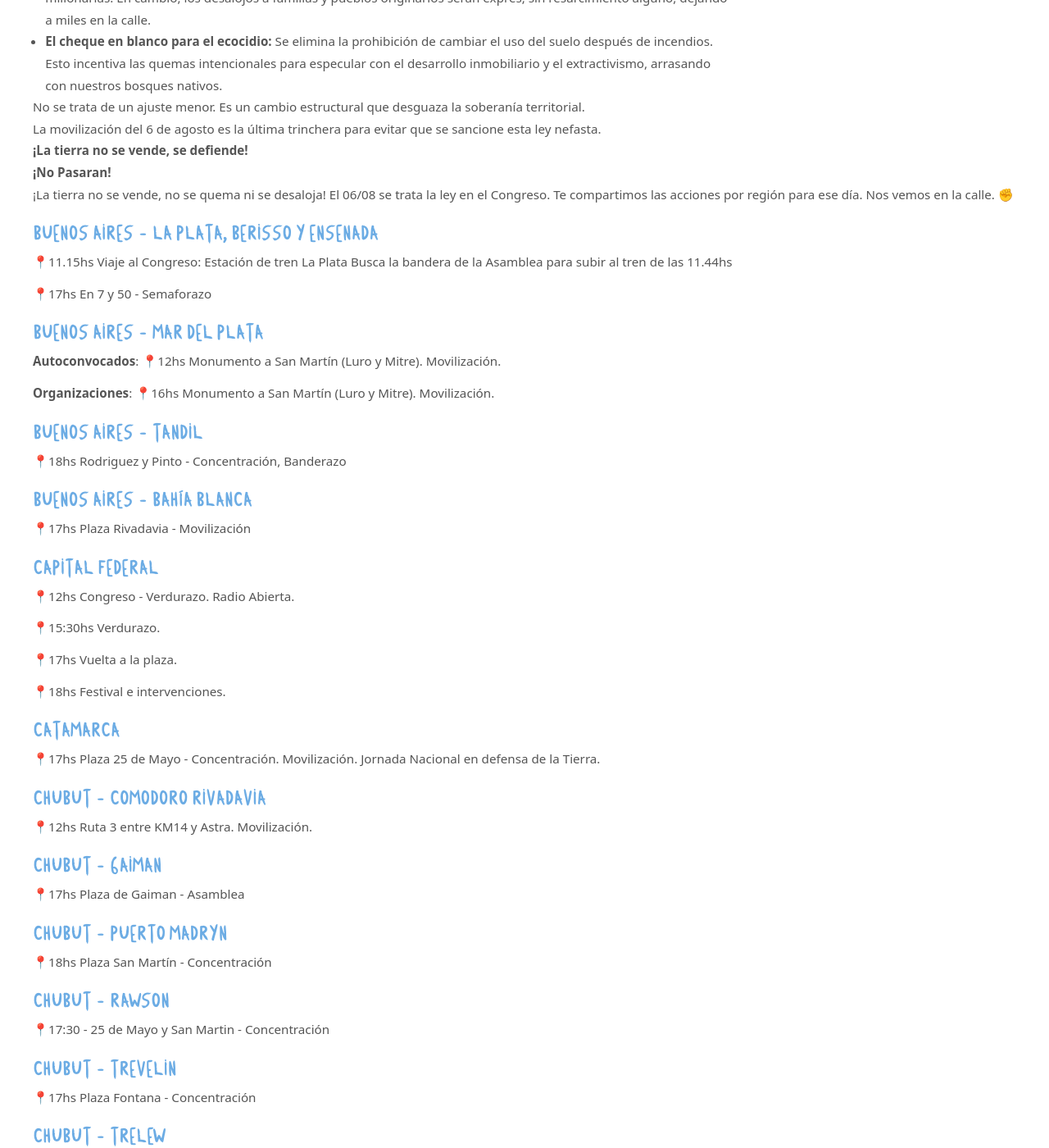
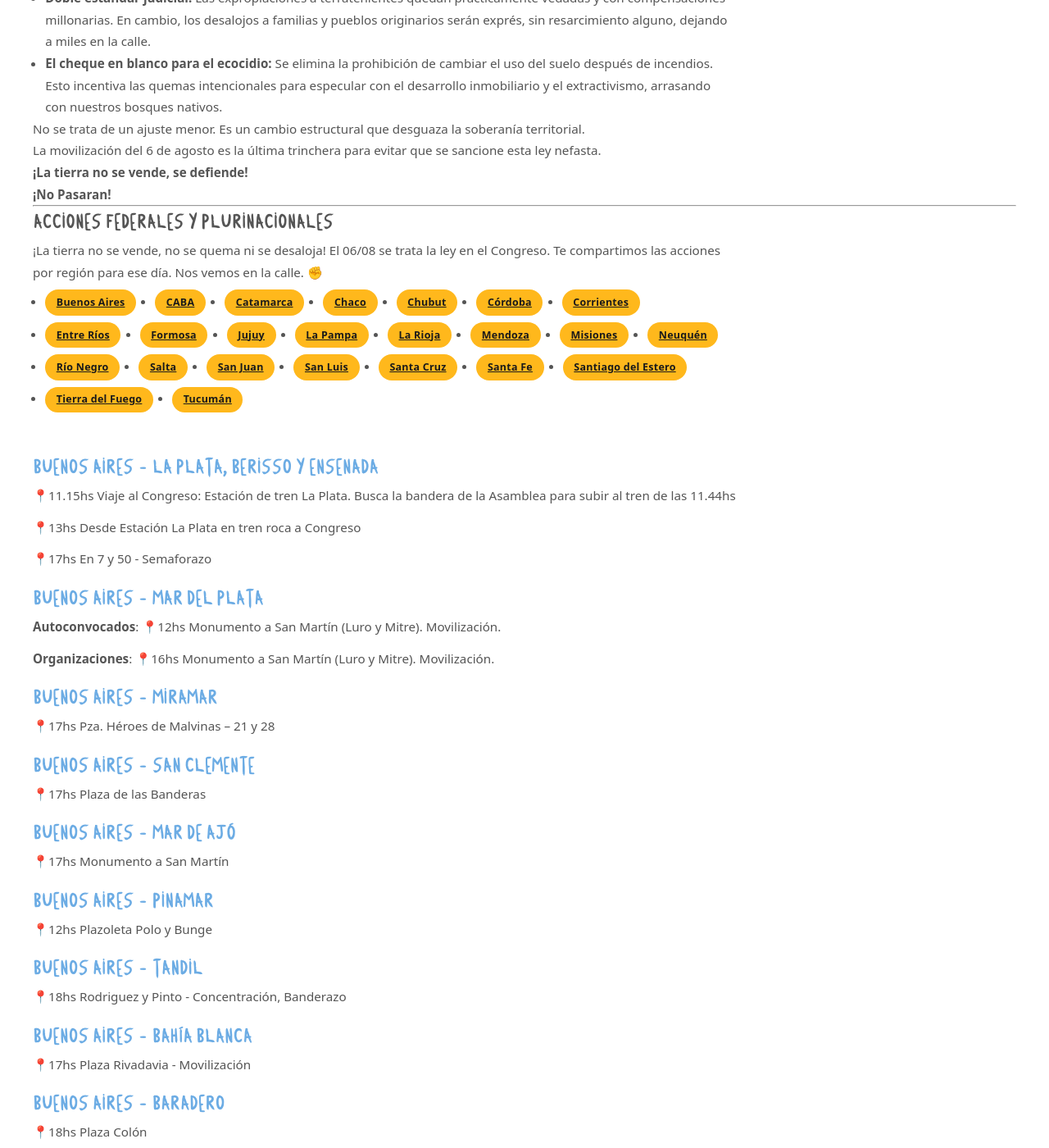
Before and after one commit to LaCamisetaOrg/LaCamisetaOrg.github.io, a Jekyll site: the page built from _actions/acciones68.md, in a window 1280 px wide and 1400 px high, scrolled down 844 px. Shown: the whole window at 82% size. Built offline with Jekyll 4.4.1, drawn with Linux system fonts in a browser that asks for light colours; a script that is not in the unit is left out; some of the changed text lies outside the part shown.

Commit message:
Add files via upload

```diff
--- a/_actions/acciones68.md
+++ b/_actions/acciones68.md
@@ -30,7 +30,7 @@ images:
 <div style="display:flex; gap:1.5rem; align-items:flex-start; flex-wrap:wrap;">
 <div style="flex:1; min-width:260px;">
 <p><strong>ALERTA! No bajemos la guardia. ⚠️⚠️</strong></p>
-<p>El gobierno intenta instalar el relato de que "cedió" al no aumentar el cupo del 15% de extranjerización. No nos dejemos engañar: es solo el anzuelo para que el resto del proyecto, mucho más letal, pase desapercibido. La estructura central que atenta contra la soberanía y la justicia territorial, sigue intacta.</p>
+<p>El gobierno intenta instalar el relato de que "cedió" al no aumentar el cupo del 15% de extranjerización. No nos dejemos engañar: es solo el anzuelo para que el resto del proyecto, mucho más letal, pase desapercibido. La estructura central que atenta contra la soberanía y la justicia territorial, sigue intacta. <strong>Necesitamos más presión social para derribar la ley entera.</strong></p>
 <p><strong>Ejes concretos que SIGUEN EN PIE y que debemos frenar el 6 de agosto:</strong></p>
 <ul>
 <li><strong>Sin límites para los extranjeros.</strong> Sigue firme la derogación del artículo 10, que prohibía a un mismo extranjero tener más de 1.000 hectáreas en la zona núcleo. Habilitando mayor concentración de latifundios en manos foráneas.</li>
@@ -43,6 +43,8 @@ images:
 La movilización del 6 de agosto es la última trinchera para evitar que se sancione esta ley nefasta.<br>
 <strong>¡La tierra no se vende, se defiende!<br>
 ¡No Pasaran!</strong></p>
+
+
 </div>
 <div style="flex:0 0 auto;">
 <blockquote class="instagram-media" data-instgrm-permalink="https://www.instagram.com/p/DbrCUoNEQEm/" data-instgrm-version="14" style="background:#FFF; border:0; border-radius:3px; box-shadow:0 0 1px 0 rgba(0,0,0,0.5),0 1px 10px 0 rgba(0,0,0,0.15); margin: 1px; max-width:540px; min-width:326px; padding:0; width:99.375%; width:-webkit-calc(100% - 2px); width:calc(100% - 2px);">
@@ -51,11 +53,52 @@ La movilización del 6 de agosto es la última trinchera para evitar que se sanc
 </div>
 </div>
 
-¡La tierra no se vende, no se quema ni se desaloja! El 06/08 se trata la ley en el Congreso. Te compartimos las acciones por región para ese día. Nos vemos en la calle. ✊
+------
 
-## Buenos Aires - La Plata, Berisso y Ensenada
+<div style="display:flex; gap:1.5rem; align-items:flex-start; flex-wrap:wrap;">
+<div style="flex:1; min-width:260px;">
+<h1>Acciones federales y plurinacionales</h1>
+<p>¡La tierra no se vende, no se quema ni se desaloja! El 06/08 se trata la ley en el Congreso. Te compartimos las acciones por región para ese día. Nos vemos en la calle. ✊</p>
+<ul class="hashtag-list hashtag-list--4col">
+  <li><a class="hashtag-chip" href="#buenos-aires">Buenos Aires</a></li>
+  <li><a class="hashtag-chip" href="#capital-federal">CABA</a></li>
+  <li><a class="hashtag-chip" href="#catamarca">Catamarca</a></li>
+  <li><a class="hashtag-chip" href="#chaco">Chaco</a></li>
+  <li><a class="hashtag-chip" href="#chubut">Chubut</a></li>
+  <li><a class="hashtag-chip" href="#cordoba">Córdoba</a></li>
+  <li><a class="hashtag-chip" href="#corrientes">Corrientes</a></li>
+  <li><a class="hashtag-chip" href="#entre-rios">Entre Ríos</a></li>
+  <li><a class="hashtag-chip" href="#formosa">Formosa</a></li>
+  <li><a class="hashtag-chip" href="#jujuy">Jujuy</a></li>
+  <li><a class="hashtag-chip" href="#la-pampa">La Pampa</a></li>
+  <li><a class="hashtag-chip" href="#la-rioja">La Rioja</a></li>
+  <li><a class="hashtag-chip" href="#mendoza">Mendoza</a></li>
+  <li><a class="hashtag-chip" href="#misiones">Misiones</a></li>
+  <li><a class="hashtag-chip" href="#neuquen">Neuquén</a></li>
+  <li><a class="hashtag-chip" href="#rio-negro">Río Negro</a></li>
+  <li><a class="hashtag-chip" href="#salta">Salta</a></li>
+  <li><a class="hashtag-chip" href="#san-juan">San Juan</a></li>
+  <li><a class="hashtag-chip" href="#san-luis">San Luis</a></li>
+  <li><a class="hashtag-chip" href="#santa-cruz">Santa Cruz</a></li>
+  <li><a class="hashtag-chip" href="#santa-fe">Santa Fe</a></li>
+  <li><a class="hashtag-chip" href="#santiago-del-estero">Santiago del Estero</a></li>
+  <li><a class="hashtag-chip" href="#tierra-del-fuego">Tierra del Fuego</a></li>
+  <li><a class="hashtag-chip" href="#tucuman">Tucumán</a></li>
+</ul>
+</div>
+<div style="flex:0 0 auto;">
+<blockquote class="instagram-media" data-instgrm-permalink="https://www.instagram.com/reel/Dbo-MKLunQa/" data-instgrm-version="14" style="background:#FFF; border:0; border-radius:3px; box-shadow:0 0 1px 0 rgba(0,0,0,0.5),0 1px 10px 0 rgba(0,0,0,0.15); margin: 1px; max-width:540px; min-width:326px; padding:0; width:99.375%; width:-webkit-calc(100% - 2px); width:calc(100% - 2px);">
+</blockquote>
+<script async src="//www.instagram.com/embed.js"></script>
+</div>
+</div>
 
-📍11.15hs Viaje al Congreso: Estación de tren La Plata Busca la bandera de la Asamblea para subir al tren de las 11.44hs
+
+## Buenos Aires - La Plata, Berisso y Ensenada {#buenos-aires}
+
+📍11.15hs Viaje al Congreso: Estación de tren La Plata. Busca la bandera de la Asamblea para subir al tren de las 11.44hs
+
+📍13hs Desde Estación La Plata en tren roca a Congreso
 
 📍17hs En 7 y 50 - Semaforazo
 
@@ -65,6 +108,22 @@ La movilización del 6 de agosto es la última trinchera para evitar que se sanc
 
 **Organizaciones**: 📍16hs Monumento a San Martín (Luro y Mitre). Movilización.
 
+## Buenos Aires - Miramar
+
+📍17hs Pza. Héroes de Malvinas – 21 y 28
+
+## Buenos Aires - San Clemente
+
+📍17hs Plaza de las Banderas
+
+## Buenos Aires - Mar de Ajó
+
+📍17hs Monumento a San Martín
+
+## Buenos Aires - Pinamar
+
+📍12hs Plazoleta Polo y Bunge
+
 ## Buenos Aires - Tandil
 
 📍18hs Rodriguez y Pinto - Concentración, Banderazo
@@ -73,7 +132,23 @@ La movilización del 6 de agosto es la última trinchera para evitar que se sanc
 
 📍17hs Plaza Rivadavia - Movilización
 
-## Capital Federal
+## Buenos Aires - Baradero
+
+📍18hs Plaza Colón
+
+## Buenos Aires - 9 de Julio
+
+📍13hs Ruidazo en Plaza Belgrano
+
+## Buenos Aires - Zárate
+
+📍18hs Plaza Mitre
+
+## Buenos Aires - Olavarría
+
+📍18hs Plaza Central
+
+## Capital Federal {#capital-federal}
 
 📍12hs Congreso - Verdurazo. Radio Abierta.
 
@@ -83,13 +158,19 @@ La movilización del 6 de agosto es la última trinchera para evitar que se sanc
 
 📍18hs Festival e intervenciones.
 
-## Catamarca
+## Catamarca {#catamarca}
 
 📍17hs Plaza 25 de Mayo - Concentración. Movilización. Jornada Nacional en defensa de la Tierra.
 
-## Chubut - Comodoro Rivadavia
+## Chubut - Comodoro Rivadavia {#chubut}
 
 📍12hs Ruta 3 entre KM14 y Astra. Movilización.
+
+📍12hs Plaza Kompuchewe
+
+## Chubut - Esquel
+
+📍17:30hs Movilización desde el Local No a la Mina
 
 ## Chubut - Gaiman
 
@@ -125,7 +206,19 @@ La movilización del 6 de agosto es la última trinchera para evitar que se sanc
 
 ## Córdoba - Río Cuarto
 
-📍11 a.m. Frente al consejo Deliberante - Concentración
+📍11hs Frente al Consejo Deliberante - Concentración
+
+## Córdoba - Alta Gracia
+
+📍18hs Plaza Solares
+
+## Córdoba - Villa Las Rosas
+
+📍Desde las 16hs Plaza de Villa Las Rosas
+
+## Córdoba - Villa Dolores
+
+📍Desde las 16hs Plaza de Villa Dolores
 
 ## Córdoba - Sierras Chicas
 
@@ -135,11 +228,27 @@ La movilización del 6 de agosto es la última trinchera para evitar que se sanc
 
 📍Explanada. Concentración.
 
-## Corrientes
+## Chaco - Resistencia {#chaco}
+
+📍17hs Mástil de la Plaza 25 de Mayo
+
+## Chaco - Presidencia Roque Sáenz Peña
+
+📍19hs Plaza San Martín
+
+## Chaco - Castelli
+
+📍18hs Plaza San Martín
+
+## Chaco - Pampa del Indio
+
+📍Concentración en la vera de la ruta
+
+## Corrientes {#corrientes}
 
 📍16hs Plaza 25 de mayo. Concentración.
 
-## Entre Ríos - Colón
+## Entre Ríos - Colón {#entre-rios}
 
 📍19hs Plaza San Martín - Concentración
 
@@ -153,7 +262,11 @@ La movilización del 6 de agosto es la última trinchera para evitar que se sanc
 
 ## Entre Ríos - Gualeguaychú
 
-📍Caravanazo hacia Paraná. Movilización.
+📍18hs Plaza Urquiza (frente a la Municipalidad)
+
+## Entre Ríos - Victoria
+
+📍16hs Plaza San Martín
 
 ## Entre Ríos - Paraná
 
@@ -167,15 +280,19 @@ La movilización del 6 de agosto es la última trinchera para evitar que se sanc
 
 📍16hs Plaza Belgrano - Concentración. 17hs Movilización.
 
-## Jujuy
+## Jujuy {#jujuy}
 
 📍17hs Plaza Belgrano. Concentración.
 
-## La Rioja - Capital
+## La Rioja - Capital {#la-rioja}
 
 📍18hs Plaza 25 de Mayo - Concentración
 
-## Mendoza - General Alvear
+## La Pampa - Santa Rosa {#la-pampa}
+
+📍18hs Plaza San Martín
+
+## Mendoza - General Alvear {#mendoza}
 
 📍17hs KM 0 (San Martín y Peatonal). Movilización.
 
@@ -187,6 +304,10 @@ La movilización del 6 de agosto es la última trinchera para evitar que se sanc
 
 📍 Plazoleta del inmigrante; rotonda de la bandera, locomotora (para marchar hasta el KM0 de San Rafael)		Movilización, Concentración
 
+## Misiones - Posadas {#misiones}
+
+📍16hs Mástil - Movilización hacia Plaza 9 de Julio (17hs)
+
 ## Misiones - Eldorado
 
 📍16hs desde el mástil a la Plaza 9 de Julio (17hs). Movilización.
@@ -203,11 +324,23 @@ La movilización del 6 de agosto es la última trinchera para evitar que se sanc
 
 📍17hs La Madrid y 25 de Mayo - Semaforazo.
 
+## Neuquén - Villa La Angostura
+
+📍18hs Plaza Pioneros
+
 ## Neuquén - San Martín de los Andes
 
-📍San Martín hasta el lago Lácar. Movilización.
+📍18:30hs Rotonda YPF. Movilización.
 
-## Río Negro - Allen
+## Neuquén - Zapala
+
+📍17hs Plaza de los Próceres
+
+## Neuquén - Junín de los Andes
+
+📍17:30hs Plaza San Martín
+
+## Río Negro - Allen {#rio-negro}
 
 📍17hs Plaza San Martin - Movilización
 
@@ -217,8 +350,7 @@ La movilización del 6 de agosto es la última trinchera para evitar que se sanc
 
 ## Río Negro - Comarca Andina
 
-📍16.20hs RN 40 y paralelo 42 - Caravana hacia Plaza Pagano - El Bolsón
-📍15hs Plaza Pagano
+📍15hs Volanteada en RN40 y paralelo 42. Caravanazo hacia Plaza Pagano (El Bolsón) a las 16:20hs
 
 ## Río Negro - Las Grutas
 
@@ -230,15 +362,31 @@ La movilización del 6 de agosto es la última trinchera para evitar que se sanc
 📍16.30hs Alemandri e Islas Malvinas - Micrófono abierto y stencileada
 📍18hs Marcha
 
+## Río Negro - Roca y Fiske
+
+📍16:30hs Plaza San Martín
+
+## Río Negro - Cinco Saltos
+
+📍17hs Plaza San Martín
+
+## Río Negro - Cipolletti
+
+📍17hs Plaza de la Justicia
+
 ## Río Negro - Viedma y Patagones
 
-📍16.30hs Fuente Pucará - Movilización. Banderazo
+📍16:30hs Fuente Pucará → Casa de Gobierno. Movilización.
 
-## Salta
+## Salta {#salta}
 
 📍17hs Plaza 9 de Julio - Nos encontramos para marchar a la Legislatura, honrar a la Pacha y frenar este proyecto de ley.
 
-## San Juan
+## Salta - Cachi
+
+📍16hs Plaza de Cachi
+
+## San Juan {#san-juan}
 
 📍16hs Plaza 25 de Mayo - Concentración
 📍18hs Movilización
@@ -247,15 +395,31 @@ La movilización del 6 de agosto es la última trinchera para evitar que se sanc
 
 📍17hs Plaza del Valle - Concentración
 
-## San Luis - Capital
+## San Luis - Capital {#san-luis}
 
 📍17hs Correo Argentino - Concentración
 
-## Santa Cruz
+## San Luis - Villa Mercedes
 
-📍17hs Gorosito Caleta Oliva
+📍17hs Plaza San Martín
 
-## Santa Fe
+## Santa Cruz - El Calafate {#santa-cruz}
+
+📍17hs Anfiteatro del Bosque (17 de Octubre y Libertador)
+
+## Santa Cruz - Río Gallegos
+
+📍17hs Av. San Martín y Pte. Néstor Kirchner
+
+## Santa Cruz - Río Turbio
+
+📍17hs Universidad Nacional de la Patagonia Austral
+
+## Santa Cruz - Caleta Olivia
+
+📍17hs El Gorosito
+
+## Santa Fe {#santa-fe}
 
 📍16hs El Molino Fábrica Cultural - Blvd. Gálvez 2350
 
@@ -273,15 +437,21 @@ La movilización del 6 de agosto es la última trinchera para evitar que se sanc
 
 ## Santa Fe - Rosario
 
-📍11hs Plaza San Martín (PSM). Concentración.
+📍11hs Concentración y pintadas en Plaza San Martín
 
-📍18hs PSM hasta el Monumento a La Bandera. Movilización.
+📍18hs Movilización desde Plaza San Martín hasta el Monumento a la Bandera
 
-## Santiago del Estero
+## Santiago del Estero {#santiago-del-estero}
 
-📍9:00 A.M. Plaza Sarmiento - Feriazo. Concentración
+📍9hs Feriazo y concentración en Plaza Sarmiento
 
-## Tierra del Fuego - Río Grande
+📍19hs Concentración en Plaza Libertad
+
+## Formosa {#formosa}
+
+📍18hs Sede Manuel Belgrano
+
+## Tierra del Fuego - Río Grande {#tierra-del-fuego}
 
 📍16hs Rotonda de las Américas - Movilización
 
```
Also changed, not shown: other parts of _actions/acciones68.md (+4 -4 lines).
